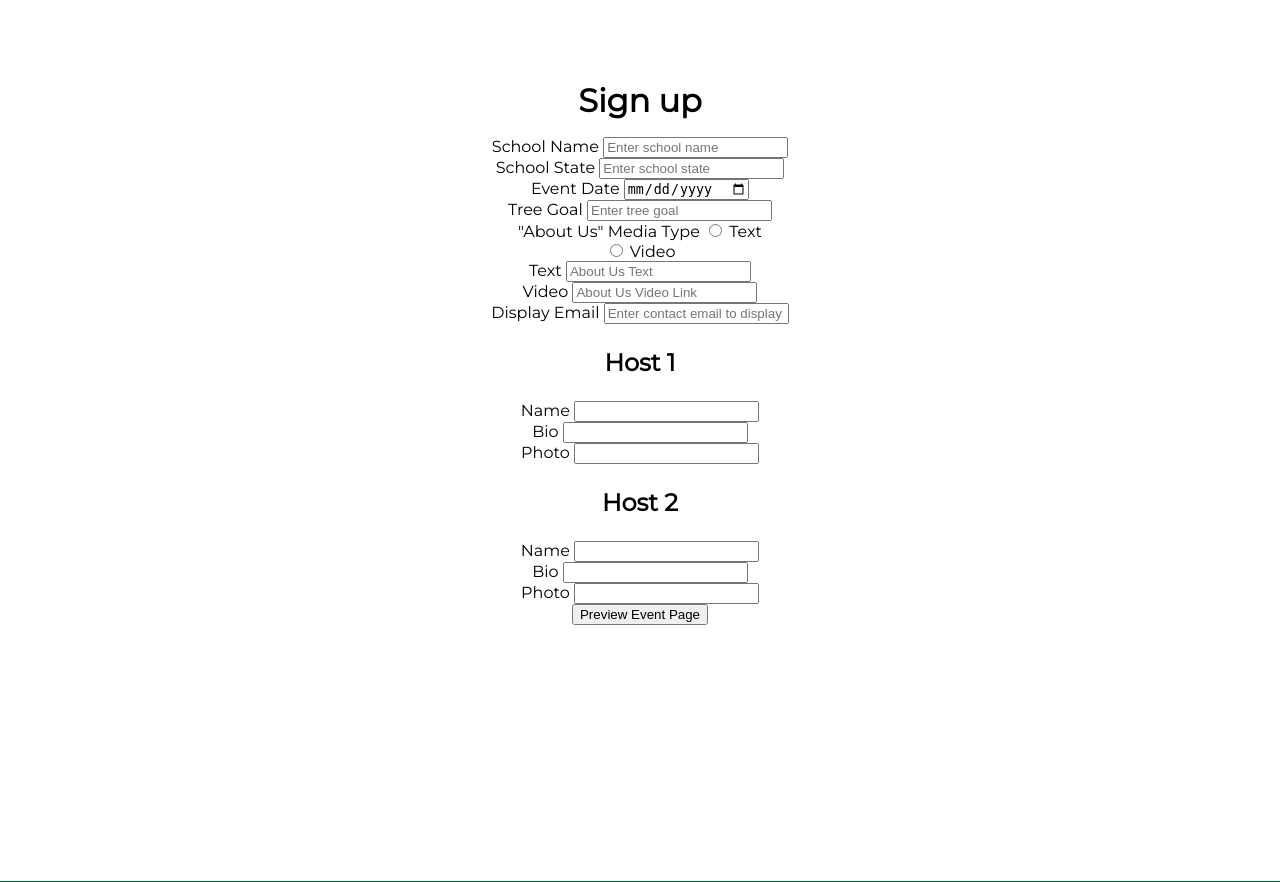
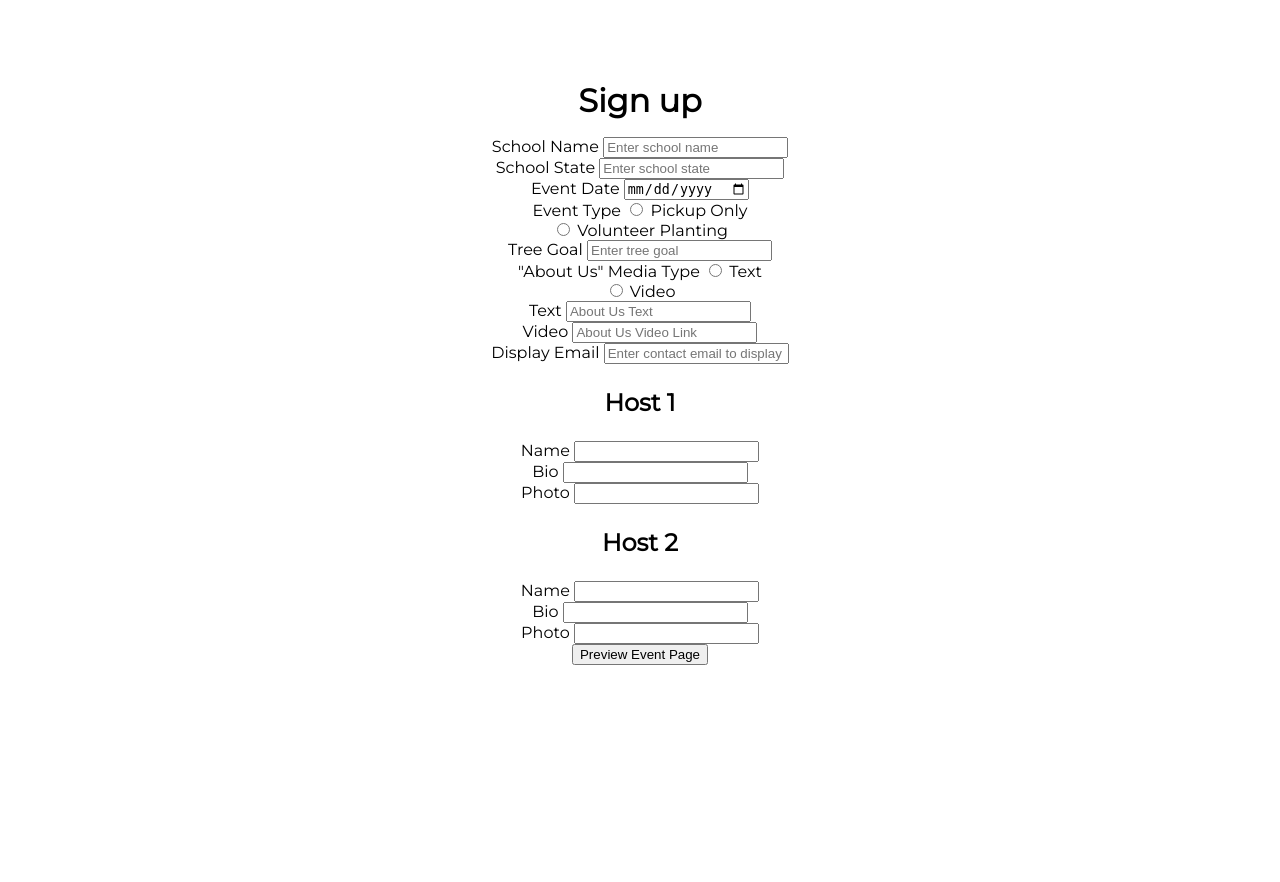
Before and after one commit to tree-plenish/event-pages-preview, a Flask app: page / in a window 1280 px wide. Shown: the part 175-1057 px from the top of the page. Run offline with Flask 2, Linux system fonts and the light colour scheme.

Commit message:
Add all static values to form

```diff
--- a/application.py
+++ b/application.py
@@ -42,6 +42,11 @@ def process_data(form):
     data['text'] = form['text']
     data['video'] = form['video']
     data['display_email'] = form['display_email']
+
+    if form['pickup_only'] == 'True':
+        data['pickup_only'] = True
+    else:
+        data['pickup_only'] = False
     return data
 
 if __name__ == "__main__":
--- a/data.py
+++ b/data.py
@@ -7,6 +7,7 @@ eventData = {
     'text': 'About Us text here',
     'video': '',
     'display_email': 'displayemail@gmail.com',
+    'pickup_only': False,
     'hosts': [
         {
             'name': 'Host1 Name',
--- a/templates/form.html
+++ b/templates/form.html
@@ -24,6 +24,14 @@
           <div class="form-group">
             <label>Event Date</label>
             <input type="date" class="form-control" id="date" name="date" placeholder="Select event date">
+          </div>
+
+          <div class="form-group">
+            <label>Event Type</label>
+            <input type="radio" id="text" name="pickup_only" value="True">
+            <label for="True">Pickup Only</label><br>
+            <input type="radio" id="video" name="pickup_only" value="False">
+            <label for="False">Volunteer Planting</label><br>
           </div>
 
           <div class="form-group">
```
Also changed, not shown: templates/school_event.html (+4 -4 lines).
